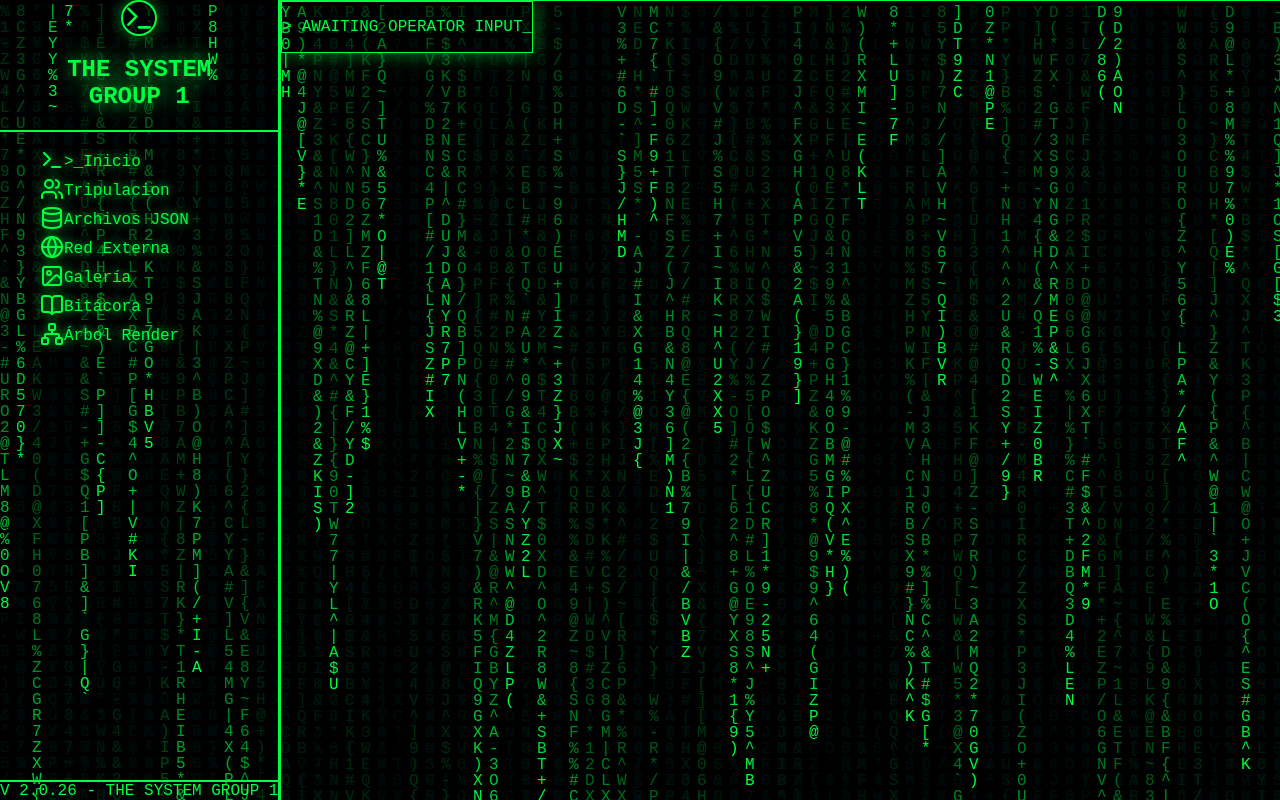
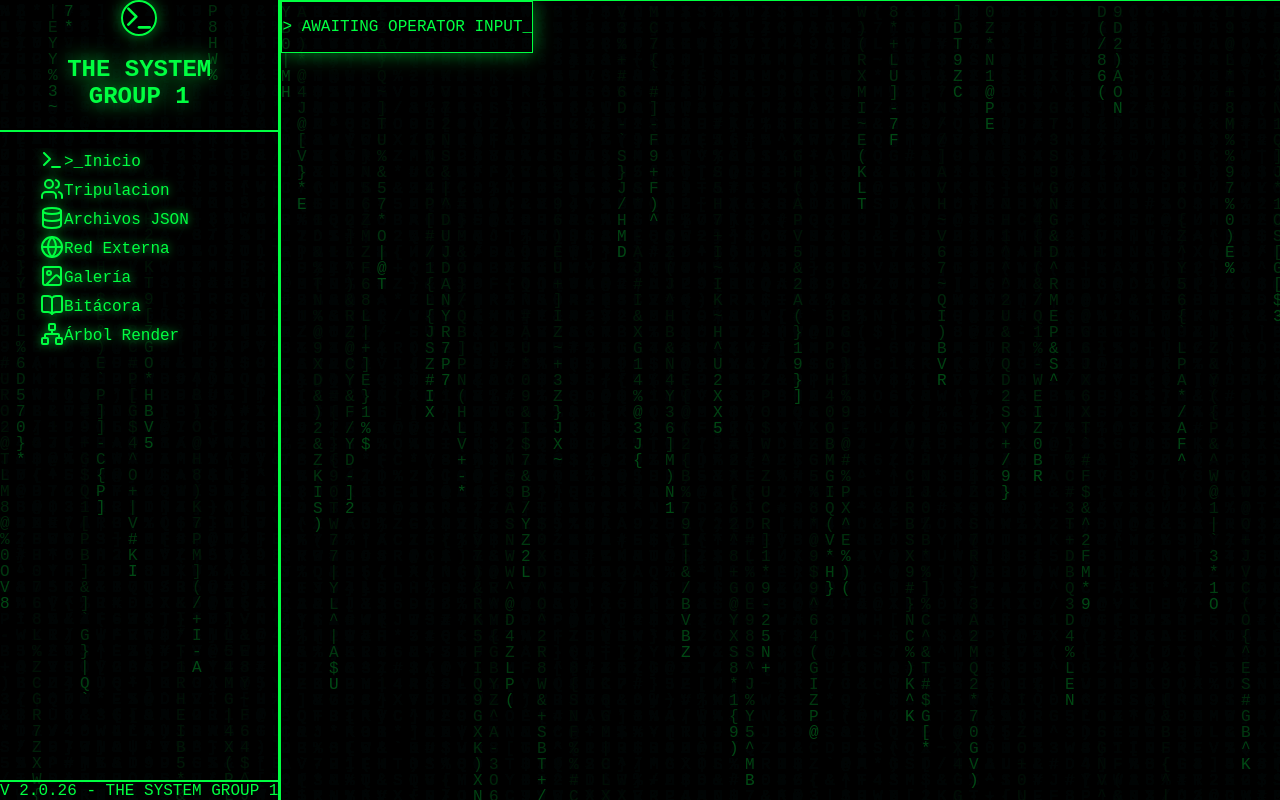
Before and after one commit to juliomorales-cell/matrix-frontend-tp2, a React (Vite) app: page /bitacora in a window 1280 px wide. Built offline with nearby package versions, Linux system fonts and the light colour scheme.

Commit message:
Refactoriza efecto de lluvia de letras para no contrastar con el texto

```diff
--- a/src/components/MatrixRain.jsx
+++ b/src/components/MatrixRain.jsx
@@ -1,4 +1,4 @@
-import { useEffect, useRef } from 'react';
+import { useEffect, useRef } from "react";
 
 export default function MatrixRain({ isPaused = false }) {
   const canvasRef = useRef(null);
@@ -11,7 +11,7 @@ export default function MatrixRain({ isPaused = false }) {
   useEffect(() => {
     const canvas = canvasRef.current;
     if (!canvas) return;
-    const ctx = canvas.getContext('2d');
+    const ctx = canvas.getContext("2d");
 
     const setCanvasSize = () => {
       canvas.width = window.innerWidth;
@@ -20,7 +20,8 @@ export default function MatrixRain({ isPaused = false }) {
 
     setCanvasSize();
 
-    const matrixChars = "ABCDEFGHIJKLMNOPQRSTUVWXYZ0123456789@#$%^&*()*&^%+-/~{[|`]}";
+    const matrixChars =
+      "ABCDEFGHIJKLMNOPQRSTUVWXYZ0123456789@#$%^&*()*&^%+-/~{[|`]}";
     const characters = matrixChars.split("");
     const fontSize = 16;
     let columns = Math.ceil(canvas.width / fontSize);
@@ -29,10 +30,10 @@ export default function MatrixRain({ isPaused = false }) {
     const draw = () => {
       if (isPausedRef.current) return;
 
-      ctx.fillStyle = "rgba(0, 0, 0, 0.05)";
+      ctx.fillStyle = "rgba(0, 0, 0, 0.12)";
       ctx.fillRect(0, 0, canvas.width, canvas.height);
+      ctx.fillStyle = "rgba(0, 255, 65, 0.28)";
 
-      ctx.fillStyle = "#00FF41";
       ctx.font = `${fontSize}px monospace`;
 
       for (let i = 0; i < drops.length; i++) {
@@ -54,11 +55,11 @@ export default function MatrixRain({ isPaused = false }) {
       drops = Array(columns).fill(1);
     };
 
-    window.addEventListener('resize', handleResize);
+    window.addEventListener("resize", handleResize);
 
     return () => {
       clearInterval(interval);
-      window.removeEventListener('resize', handleResize);
+      window.removeEventListener("resize", handleResize);
     };
   }, []);
 
@@ -66,7 +67,7 @@ export default function MatrixRain({ isPaused = false }) {
     <canvas
       ref={canvasRef}
       className="fixed top-0 left-0 w-full h-full -z-10 pointer-events-none"
-      style={{ backgroundColor: 'black' }}
+      style={{ backgroundColor: "black" }}
     />
   );
 }
```
